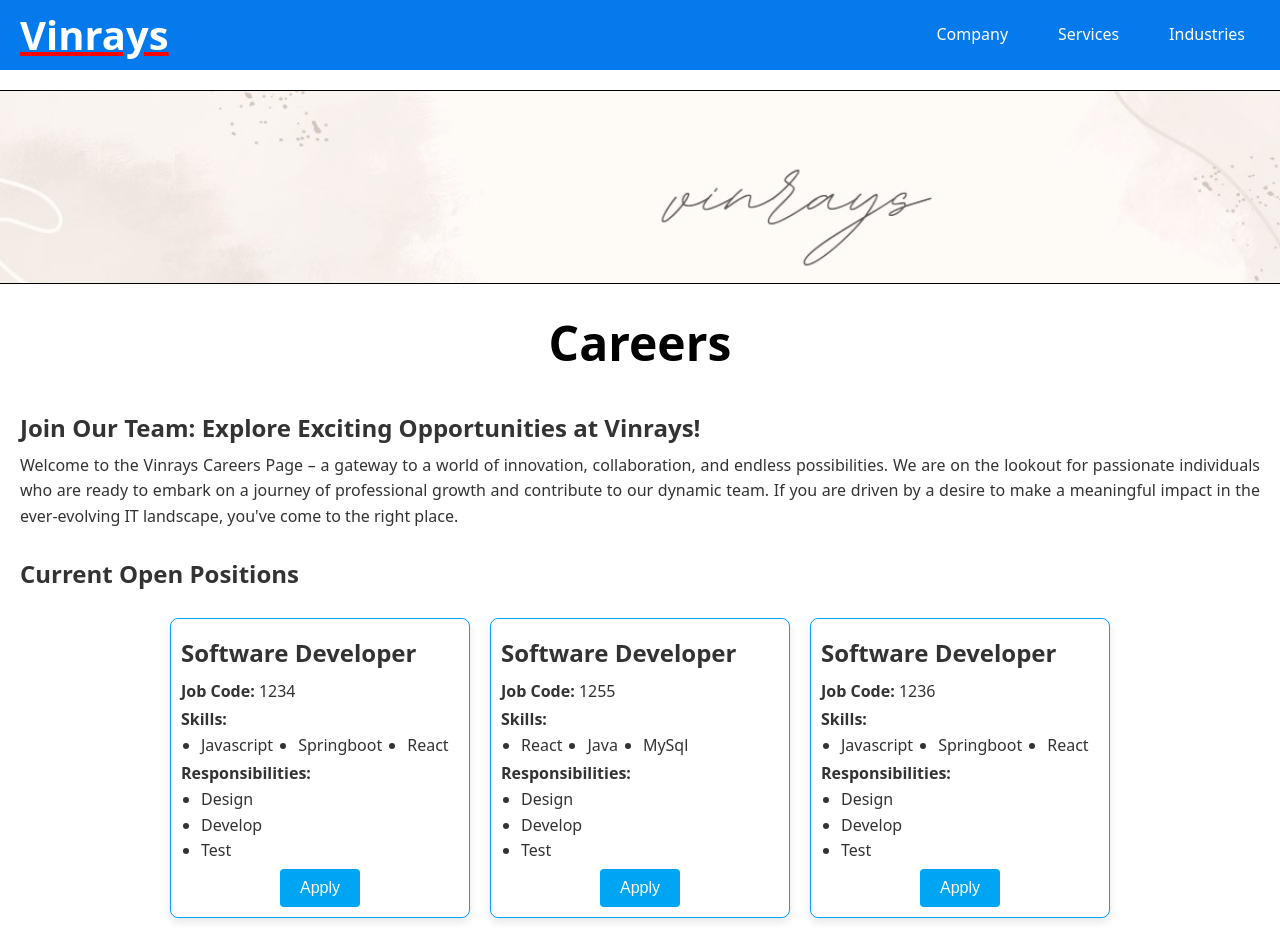
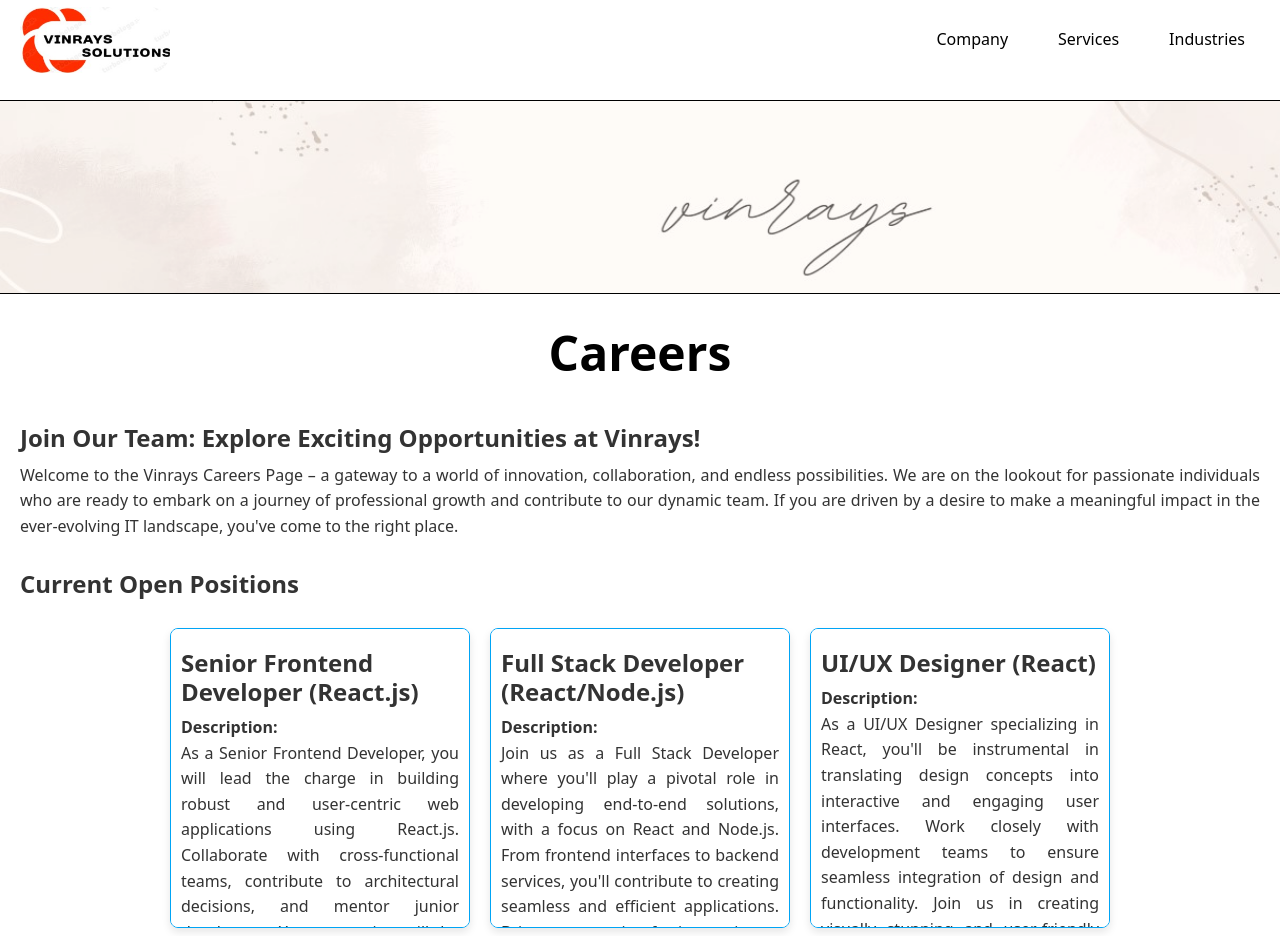
Before and after one commit to PrathapreddyMudium/vinrays_new_ui, a React (Create React App) app: page /careers in a window 1280 px wide. Shown: the top 936 px of the page. Built offline with nearby package versions, Linux system fonts and the light colour scheme.

Commit message:
changed the menu color and disabled email service

```diff
--- a/src/App.css
+++ b/src/App.css
@@ -16,6 +16,7 @@
   --box-shadow-red-color: #ff0000;
   --banner-layer: hsla(0, 0%, 100%, 0.227);
 }
+
 
 * {
   box-sizing: border-box;
@@ -78,6 +79,12 @@
   display: block;
   position: absolute;
   overflow: visible;
+  background-color: white;
+}
+.navbar-1 ul li:hover .sub-menu {
+  display: block;
+  position: absolute;
+  overflow: visible;
   background-color: var(--primary-color);
 }
 
@@ -87,9 +94,15 @@
 }
 
 .navbar {
+  background-color: white;
+  color: black;
+  font-weight: 500;
+  height: 80px;
+}
+.navbar-1 {
   background-color: var(--primary-color);
   color: white;
-  height: 70px;
+  height: 80px;
 }
 
 .navbar .flex {
@@ -101,13 +114,18 @@
 }
 
 .navbar a {
+  color: black;
+  padding: 10px;
+  margin: 0 5px;
+}
+.navbar-1 a {
   color: white;
   padding: 10px;
   margin: 0 5px;
 }
 
 .navbar a:hover {
-  border-bottom: 2px solid white;
+  border-bottom: 3px solid var(--secondary-color);
   font-size: 1.1em;
 }
 
@@ -313,8 +331,8 @@
   background: var(--secondary-color)
 }
 .company-name h6{
-  font-size: 40px;
-  text-decoration: underline;
+  font-size: 25px;
+  text-decoration: none;
 }
 .company-name{
   margin-bottom: 20px;
@@ -788,6 +806,58 @@
   color: var(--primary-color)
 }
 
+div.responsibilities{
+  margin-top: 20px;
+}
+div.description,li.role{
+  text-align: justify;
+}
+
+img.company-logo{
+  width: 150px;
+  border-radius: 20px;
+}
+
+/* For WebKit browsers */
+::-webkit-scrollbar {
+  width: 12px; /* Width of the scrollbar */
+}
+
+::-webkit-scrollbar-track {
+  background-color: #f1f1f1; /* Color of the track */
+}
+
+::-webkit-scrollbar-thumb {
+  background-color: #888; /* Color of the thumb */
+  border-radius: 6px; /* Rounded corners of the thumb */
+}
+
+::-webkit-scrollbar-thumb:hover {
+  background-color: #555; /* Color of the thumb on hover */
+}
+
+/* For Firefox */
+/* Note: Firefox uses scrollbar-width and scrollbar-color instead of individual pseudo-elements */
+/* Note: These properties may change in future versions of Firefox */
+* {
+  scrollbar-width: thin;
+  scrollbar-color: #888 #f1f1f1;
+}
+
+/* For Edge and IE */
+/* Note: These properties may change in future versions of Edge and IE */
+* {
+  -ms-overflow-style: scrollbar;
+}
+
+
+
+
+
+
+
+
+
 
 
 
--- a/src/components/Job.jsx
+++ b/src/components/Job.jsx
@@ -12,6 +12,8 @@
     // Check if the content overflows the card
     const isOverflowing =
       cardRef.current.scrollHeight > cardRef.current.clientHeight;
+    console.log(cardRef.current.scrollHeight);
+    console.log(cardRef.current.clientHeight);
     // Update the state based on overflow condition
     setShouldShowScroll(isOverflowing);
   }, [props.data.job_code]);
@@ -22,12 +24,12 @@
       ref={cardRef}
     >
       <h2>{props.data.job_title}</h2>
-      <div>
-        <strong className="job-code">Job Code: </strong>
-        <span>{props.data.job_code}</span>
+      <div className="description-container">
+        <strong className="job-code">Description: </strong>
+        <div className="description">{props.data.job_description}</div>
       </div>
       <div className="skills">
-        <strong>Skills: </strong>
+        {props.data.skills.length >0 && <strong>Skills: </strong>}
         <ul className="horizontal-list">
           {props.data.skills.map((skill, id) => {
             return <li key={id}>{skill}</li>;
@@ -38,17 +40,17 @@
         </ul>
       </div>
       <div className="responsibilities">
-        <strong>Responsibilities:</strong>
+        <strong>Key Roles:</strong>
         <ul>
-          {props.data.responsibilities.map((res, id) => {
-            return <li key={id}>{res}</li>;
+          {props.data.key_roles.map((res, id) => {
+            return <li className="role" key={id}>{res}</li>;
           })}
           {/*<li>Design</li>
           <li>Develop</li>
         <li>Test</li>*/}
         </ul>
       </div>
-      <button onClick={modalDialogHandler}>Apply</button>
+      {/*<button onClick={modalDialogHandler}>Apply</button>*/}
     </div>
   );
 };
--- a/src/components/NavBar.jsx
+++ b/src/components/NavBar.jsx
@@ -1,11 +1,13 @@
 import React from "react";
+import logo from '../assests/logo/logo.jpg';
 import MyLink from "./MyLink";
 
 const NavBar = () => {
   return (
     <div class="navbar">
       <div class="container flex">
-        <h1 class="logo">Vinrays</h1>
+        {/*<h1 class="logo">Vinrays</h1>*/}
+        <img className="company-logo" src={logo} alt="logo"></img>
         <nav>
           <ul className="main-menu flex-1">
             <li>
--- a/src/data/jobdetails.json
+++ b/src/data/jobdetails.json
@@ -1,41 +1,22 @@
 {
-    "jobs":
-    [
+  "jobs": [
     {
-        "job_title": "Software Developer",
-        "job_code": 1234,
-        "skills": ["Javascript", "Springboot", "React"],
-        "responsibilities": ["Design", "Develop", "Test"]
+      "job_title": "Senior Frontend Developer (React.js)",
+      "job_description": "As a Senior Frontend Developer, you will lead the charge in building robust and user-centric web applications using React.js. Collaborate with cross-functional teams, contribute to architectural decisions, and mentor junior developers. Your expertise will be crucial in shaping the future of our digital presence.",
+      "skills": [],
+      "key_roles": ["Lead the development of responsive and scalable frontend solutions.", "Collaborate with UX/UI designers to implement visually appealing and intuitive interfaces.", "Mentor and guide junior developers, fostering a culture of continuous learning.","Stay updated on industry best practices and emerging trends in frontend development","Contribute to code reviews, ensuring high-quality and maintainable code."]
     },
     {
-        "job_title": "Software Developer",
-        "job_code": 1255,
-        "skills": ["React", "Java", "MySql"],
-        "responsibilities": ["Design", "Develop", "Test"]
+      "job_title": "Full Stack Developer (React/Node.js)",
+      "job_description": "Join us as a Full Stack Developer where you'll play a pivotal role in developing end-to-end solutions, with a focus on React and Node.js. From frontend interfaces to backend services, you'll contribute to creating seamless and efficient applications. Bring your passion for innovation to our dynamic team!",
+      "skills": [],
+      "key_roles": ["Develop and maintain both frontend and backend components of web applications.", "Collaborate with cross-functional teams to define and implement features.", "Optimize applications for performance, scalability, and responsiveness.","Participate in architectural decisions and contribute to the overall system design.","Troubleshoot, debug, and resolve issues across the full stack."]
     },
     {
-        "job_title": "Software Developer",
-        "job_code": 1236,
-        "skills": ["Javascript", "Springboot", "React"],
-        "responsibilities": ["Design", "Develop", "Test"]
-        },
-        {
-        "job_title": "Software Developer",
-        "job_code": 1257,
-        "skills": ["React", "Java", "MySql"],
-        "responsibilities": ["Design", "Develop", "Test"]
-        },
-        {
-        "job_title": "Software Developer",
-        "job_code": 1238,
-        "skills": ["Javascript", "Springboot", "React"],
-        "responsibilities": ["Design", "Develop", "Test"]
-        },
-        {
-        "job_title": "Software Developer",
-        "job_code": 1259,
-        "skills": ["React", "Java", "MySql"],
-        "responsibilities": ["Design", "Develop", "Test"]
+      "job_title": "UI/UX Designer (React)",
+      "job_description": "As a UI/UX Designer specializing in React, you'll be instrumental in translating design concepts into interactive and engaging user interfaces. Work closely with development teams to ensure seamless integration of design and functionality. Join us in creating visually stunning and user-friendly experiences.",
+      "skills": [],
+      "key_roles": ["Collaborate with product managers and developers to understand project requirements", "Create wireframes, mockups, and prototypes that align with design and user experience goals.", "Implement designs using React.js, ensuring a pixel-perfect and responsive UI.","Conduct usability testing and gather feedback to iterate on designs.","Stay informed about design trends and contribute to a design system for consistency."]
     }
   ]
 }
--- a/src/pages/Careers.jsx
+++ b/src/pages/Careers.jsx
@@ -74,11 +74,9 @@
         </div>
         <div>
           <p>
-            <h2>Alternative Application Method</h2>
-            Prefer to send your application via email? No problem! You can also
-            forward your resume and cover letter to{" "}
-            <strong>careers@vinrays.com</strong>. Make sure to include the
-            position you are applying for in the subject line.
+            {/*<h2>Alternative Application Method</h2>*/}Please send your resume
+            and cover letter to <strong>careers@vinrays.com</strong>. Make sure
+            to include the position you are applying for in the subject line.
           </p>
         </div>
         <div>
--- a/src/pages/ContactUs.jsx
+++ b/src/pages/ContactUs.jsx
@@ -1,4 +1,3 @@
-import emailjs from "@emailjs/browser";
 import React, { useRef, useState } from "react";
 
 const ContactUs = () => {
@@ -12,7 +11,7 @@
   const sendEmail = (e) => {
     e.preventDefault();
 
-    emailjs
+    {/*emailjs
       .sendForm(
         "service_nxdmbvp",
         "template_v0i0joq",
@@ -26,7 +25,7 @@
         (error) => {
           console.log(error.text);
         }
-      );
+      );*/}
       setName("");
       setEmail("");
       setContact("");
@@ -65,8 +64,8 @@
         <div>
           <div className="contact-left">
             <div className="cont-details">
-              <div className="company-name"><h6>Vinrays</h6></div>
-              <div className="d-flex contact-grid pt-3">
+              <div className="company-name"><h6>VINRAYS SOLUTIONS PRIVATE LIMITED</h6></div>
+              {/*<div className="d-flex contact-grid pt-3">
                 <div className="cont-left text-center me-3">
                   <i class="fa-solid fa-building fa-2x"></i>
                 </div>
@@ -75,8 +74,8 @@
                   <p>
                   7676 Hillmont St, Houston, TX 77040, United States
                   </p>
-                </div>
-              </div>
+  </div>
+  </div>*/}
               <div className="d-flex contact-grid pt-3">
                 <div className="cont-left text-center me-3">
                   <i class="fa-solid fa-phone-volume fa-2x"></i>
```
Also changed, not shown: src/assests/logo/logo.jpg (added), src/assests/logo/logo1.jpg (added). Lines whose indentation alone changed are shown as unchanged.
